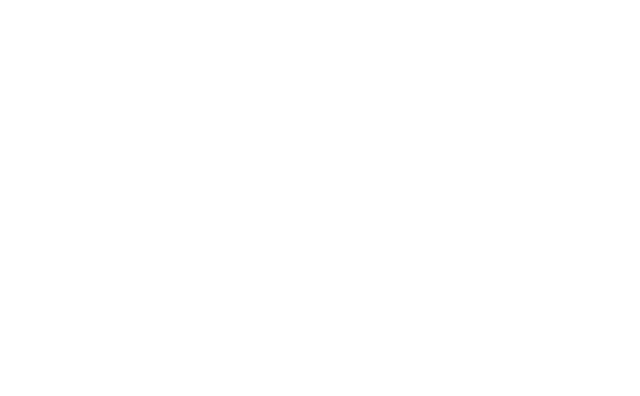
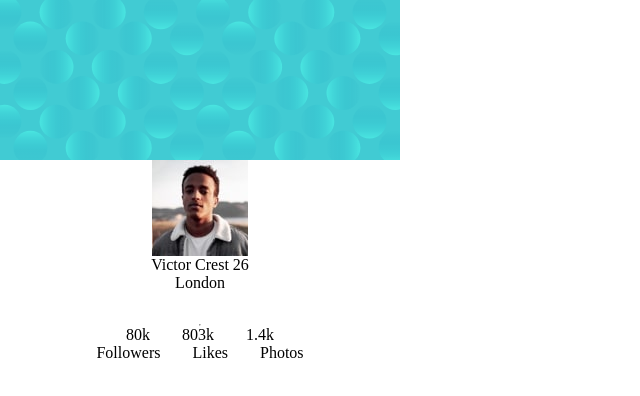
Before and after one commit to Allallnn/Profile-Card-Project, a plain HTML site: page index.html in a window 1280 px wide. Shown: the whole page, without its empty margins (0-640 px from the left). Drawn offline with Linux system fonts and the light colour scheme.

Commit message:
first commit

```diff
--- a/index.html
+++ b/index.html
@@ -1,11 +1,45 @@
 <!DOCTYPE html>
 <html lang="en">
-<head>
-    <meta charset="UTF-8">
-    <meta name="viewport" content="width=device-width, initial-scale=1.0">
-    <title>Document</title>
-</head>
-<body>
+  <head>
+    <meta charset="UTF-8" />
+    <meta name="viewport" content="width=device-width, initial-scale=1.0" />
+    <title>Profile Card</title>
+    <link rel="stylesheet" href="style.css" />
+    <link
+      rel="shortcut icon"
+      href="assets/Image20250121170201.png"
+      type="image/x-icon"
+    />
+  </head>
+  <body>
+    <main>
+      <!-- Card -->
+      <!-- Section 1 imgs -->
+      <img src="assets/bg-pattern-card.svg" alt="bgr-img" id="card-bgr"/>
+      <div id="vc-div">
+        <img src="assets/Image20250121170206.jpg" alt="Victor Crest" />
+      </div>
 
-</body>
+      <!-- Section 1 text -->
+       <div class="section-1-text">
+        <p id="p-1">Victor Crest <span id="span-in-text">26</span></p>
+        <p id="p-2">London</p>
+      </div>
+      <hr />
+      <!-- Section 2  -->
+       <!-- section 2 Numbers -->
+        <div class="section-2-num">
+          <p>80k</p>
+          <p>803k</p>
+          <p>1.4k</p>
+        </div>
+      <!-- Section 2 Texts -->
+       <div class="section-2-text">
+        <p>Followers</p>
+        <p>Likes</p>
+        <p>Photos</p>
+       </div>
+
+    </main>
+  </body>
 </html>
--- a/style.css
+++ b/style.css
@@ -0,0 +1,57 @@
+@import url("https://fonts.googleapis.com/css2?family=Kumbh+Sans:wght@100..900&display=swap");
+* {
+  margin: 0;
+  padding: 0;
+  box-sizing: border-box;
+}
+:root {
+  --Dark-cyan: hsl(185, 75%, 39%);
+  --Very-dark-desaturated-blue: hsl(229, 23%, 23%);
+  --Dark-grayish-blue: hsl(227, 10%, 46%);
+  --Dark-gray: hsl(0, 0%, 59%);
+  --ff-Kumbh: "Kumbh", "Sans serif";
+}
+body {
+  font-family: var(--ff-Kumbh);
+}
+main {
+  width: 25rem;
+  display: flex;
+  flex-direction: column;
+  align-items: center;
+  justify-content: center;
+}
+#card-bgr {
+  width: 25rem;
+}
+#vc-div {
+  display: flex;
+  justify-content: center;
+}
+.section-1-text {
+  margin-bottom: 2rem;
+}
+#p-1 {
+
+}
+#p-1 span {
+  font-size: 16px;
+}
+#p-2 {
+  display: flex;
+  justify-content: center;
+}
+.section-2-num {
+  display: flex;
+  flex-direction: row;
+}
+.section-2-num p {
+  margin: 0 1rem 0 1rem;
+}
+.section-2-text {
+  display: flex;
+  flex-direction: row;
+}
+.section-2-text p {
+  margin: 0 1rem 0 1rem;
+}
```
